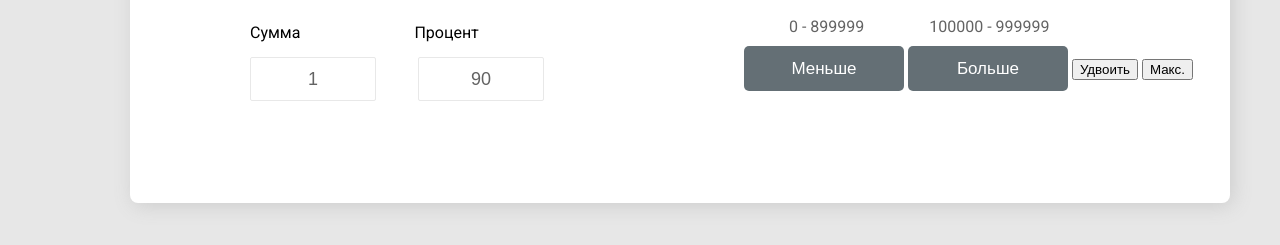
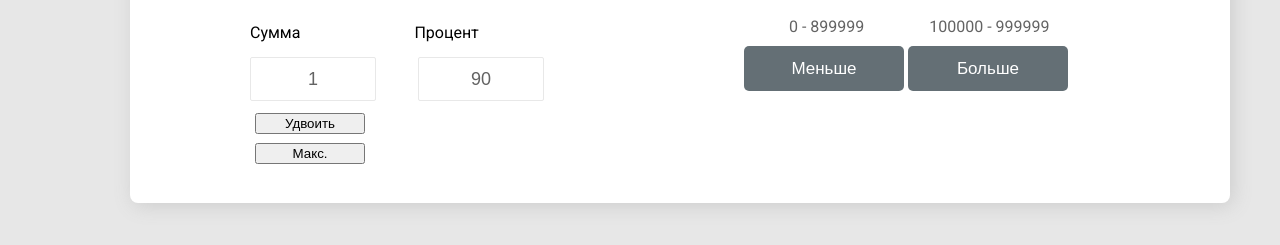
Before and after one commit to etousername/etousername.github.io, a plain HTML site: page nvuti.html in a window 1280 px wide. Shown: the part 297-542 px from the top of the page. Drawn offline with nearby package versions, Linux system fonts and the light colour scheme.

Commit message:
asdxasfdv
asdwerdfc

```diff
--- a/nvuti.css
+++ b/nvuti.css
@@ -121,3 +121,19 @@ form label:first-child {
 	border-radius: 8px;
 	box-shadow: 3px 3px 20px #CDCDCD;
 }
+
+
+
+.doubleSumma {
+	position: absolute;
+	left: 255px;
+	top: 410px;
+	width: 110px
+}
+
+.maxSumma {
+	position: absolute;
+	left: 255px;
+	top: 440px;
+	width: 110px
+}
```
